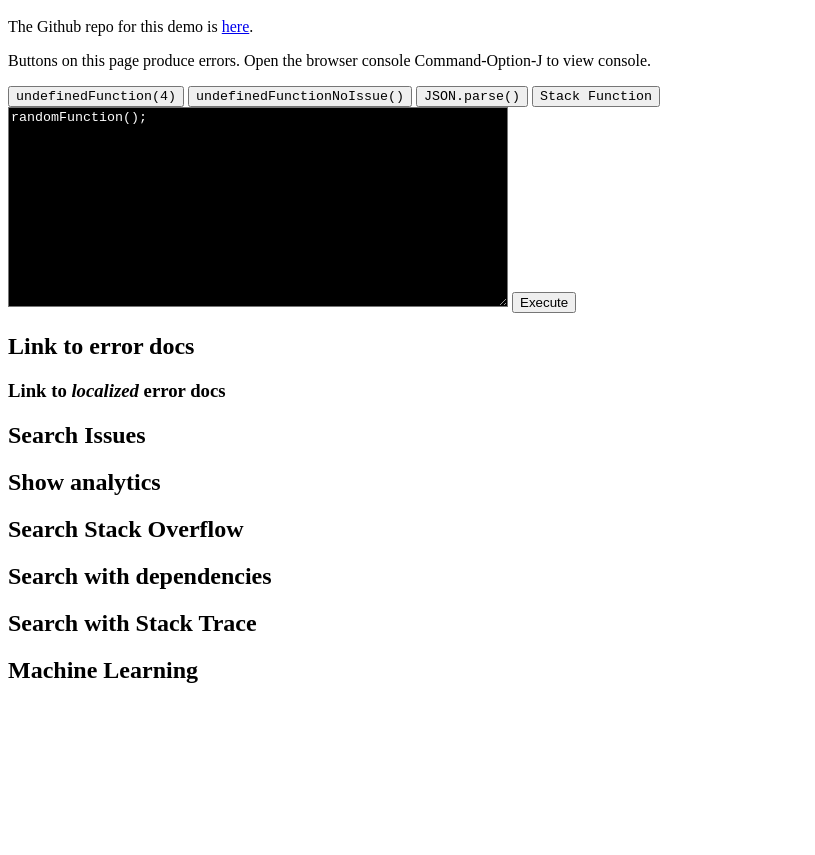
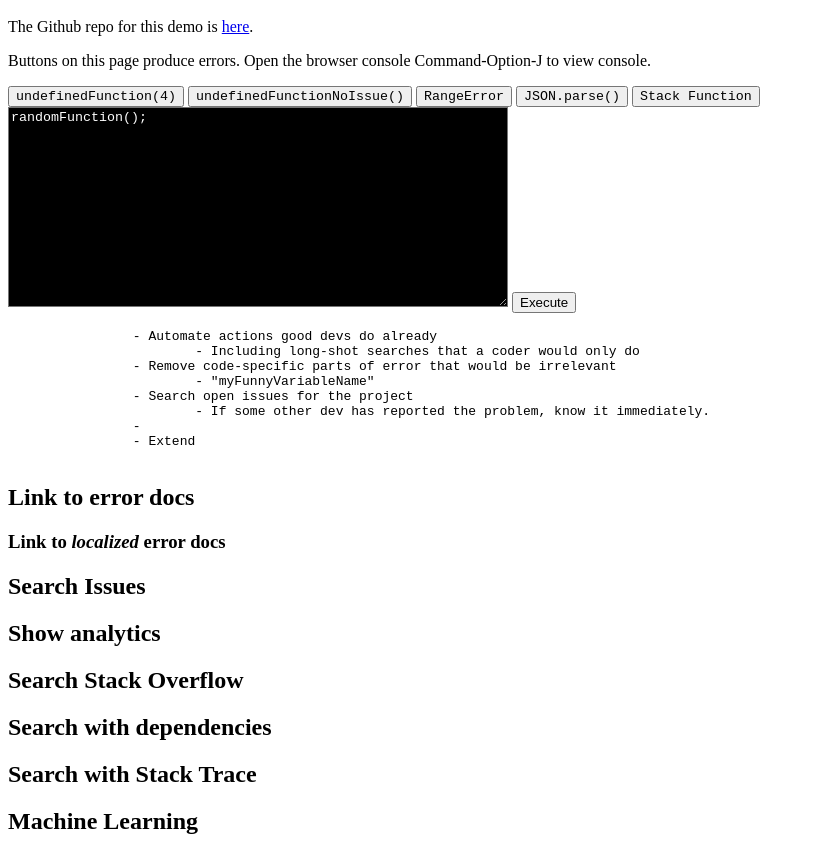
Before and after one commit to error-central/error-central.js, a website: page index.html in a window 1280 px wide. Shown: the part 48-903 px from the top of the page, without its empty margins (0-815 px from the left). Before the commit the page ends 800 px from the top, so only its background shows below. Drawn offline with Linux system fonts and the light colour scheme.

Commit message:
RangeError, cleanup

```diff
--- a/error-central.js
+++ b/error-central.js
@@ -520,15 +520,15 @@ function searchDependencies(error) {
 		}
 		if (Object.keys(devDependencies).length > 0) {
 			console.log(`%cdevDependencies`, cssHeading);
+			for (const d of Object.keys(devDependencies)) {
+				console.log(`%c• ${d} : %chttps://stackoverflow.com/search?q=${encodeURIComponent(d)}%20${encodeURIComponent(error.text)}`,
+					cssText,
+					cssUrl
+				);
+			}
 		}
-		for (const d of Object.keys(devDependencies)) {
-			console.log(`%c• ${d} : %chttps://stackoverflow.com/search?q=${encodeURIComponent(d)}%20${encodeURIComponent(error.text)}`,
-				cssText,
-				cssUrl
-			);
-		}
-		console.log(`%cDependencies found at: %c${depQueryUrl}`,
-			cssText,
+		console.log(`%cDependencies file: %c${depQueryUrl}`,
+			cssHeading,
 			cssUrl
 		);
 		console.groupEnd();
@@ -565,8 +565,8 @@ document.addEventListener('ErrorToExtension', function (e) {
 		ecHandler(ecR);
 		soHandler(soR, error); // Full error search
 		soHandler(soGenericR, { "text": genericError }); // Generic error search
+		githubHandler(githubR, error);
 		searchDependencies(error);
-		githubHandler(githubR, error);
 		console.groupEnd();
 	});
 
--- a/index.html
+++ b/index.html
@@ -63,6 +63,12 @@
 
 	<button onclick="x=undefinedFunctionNoIssue(4)"><code>undefinedFunctionNoIssue()</code></button>
 
+	<!--
+		Github issue: https://github.com/facebook/react/issues/16501
+		SO question: https://stackoverflow.com/questions/47292727/react-uncaught-rangeerror-maximum-call-stack-size-exceeded
+	-->
+	<button onclick="Array.apply(null, new Array(1000000)).map(Math.random);"><code>RangeError</code></button>
+
 	<button onclick='jsonTest()'>
 		<code>JSON.parse()</code>
 	</button>
@@ -105,6 +111,18 @@
 
 	</script>
 
+
+	<pre>
+		- Automate actions good devs do already
+			- Including long-shot searches that a coder would only do
+		- Remove code-specific parts of error that would be irrelevant
+			- "myFunnyVariableName"
+		- Search open issues for the project
+			- If some other dev has reported the problem, know it immediately.
+		-
+		- Extend
+	</pre>
+
 	<h2>Link to error docs</h2>
 
 	<h3>Link to <em>localized</em> error docs</h3>
```
